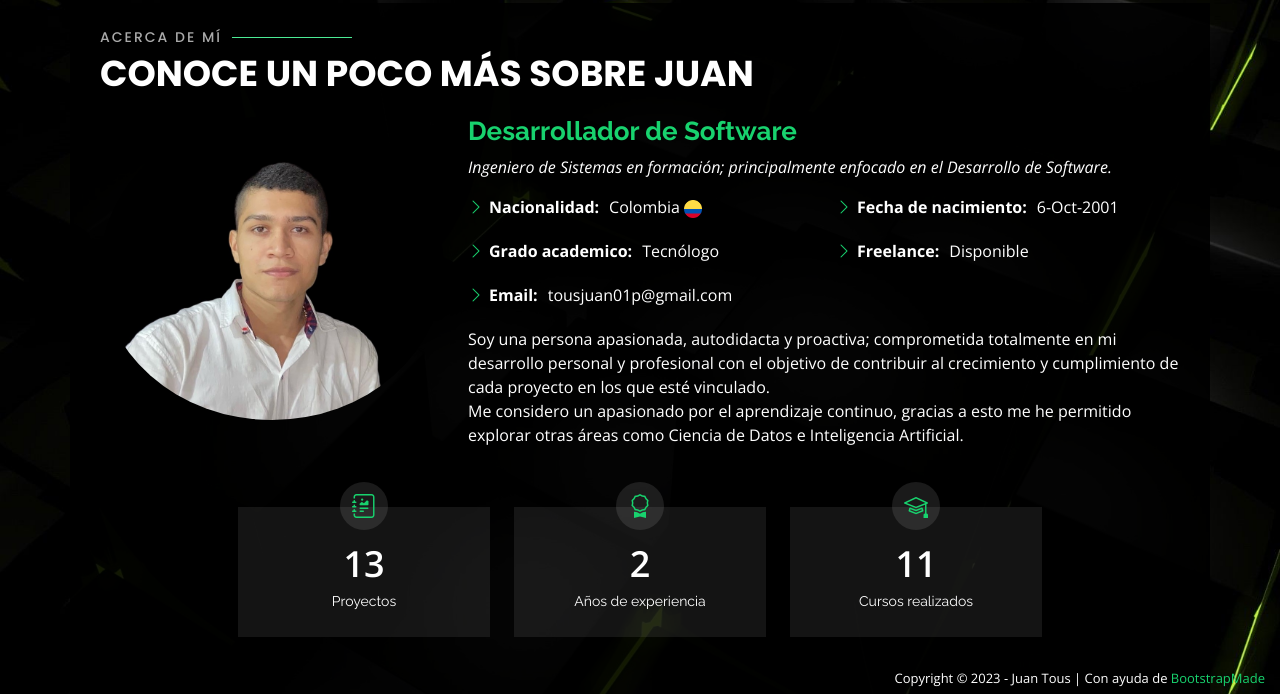
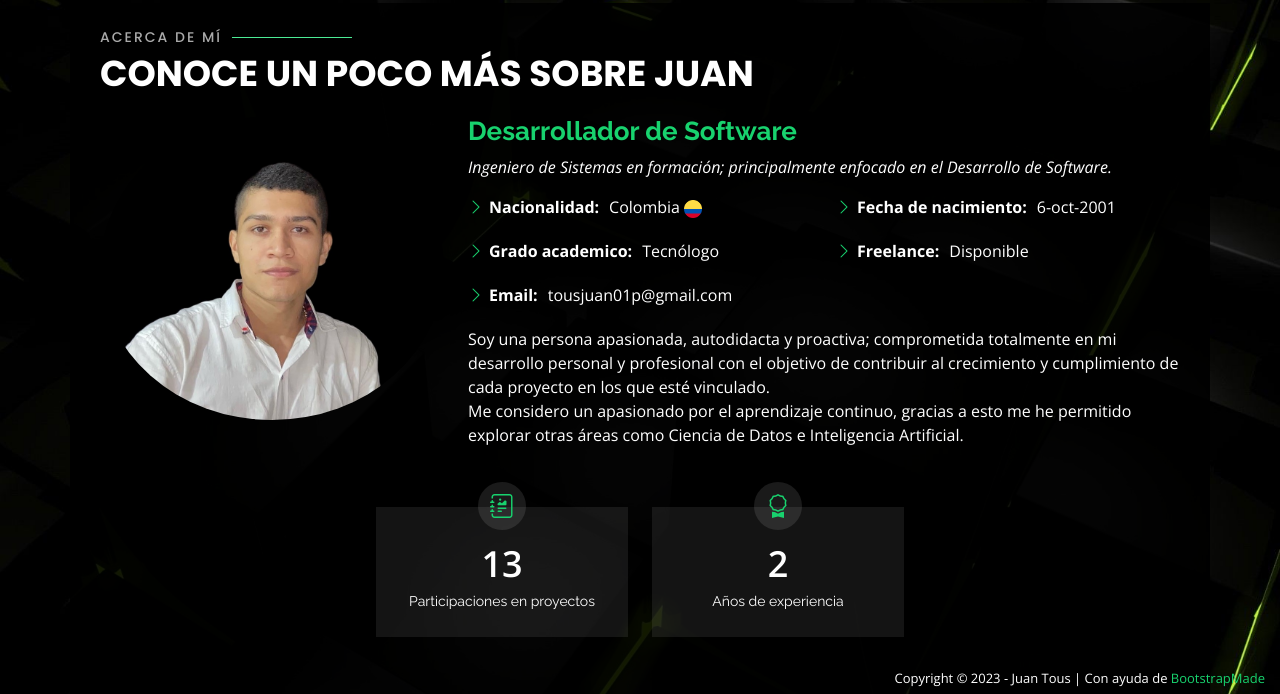
Before and after one commit to JuanTous/JuanTous.github.io, a plain HTML site: page home.html in a window 1280 px wide. Both pictures are taken after a click on the link "Acerca de mí". Shown: the part 97-791 px from the top of the page. Drawn offline with nearby package versions, Linux system fonts and the light colour scheme.

Commit message:
Commented recommendations section

```diff
--- a/home.html
+++ b/home.html
@@ -107,7 +107,7 @@
             </div>
             <div class="col-lg-6">
               <ul>
-                <li><i class="bi bi-chevron-right"></i> <strong>Fecha de nacimiento:</strong> <span>6-Oct-2001</span></li>
+                <li><i class="bi bi-chevron-right"></i> <strong>Fecha de nacimiento:</strong> <span>6-oct-2001</span></li>
                 <li><i class="bi bi-chevron-right"></i> <strong>Freelance:</strong> <span>Disponible</span></li>
               </ul>
             </div>
@@ -135,7 +135,7 @@
             <i class="bi bi-journal-richtext"></i>
             <span data-purecounter-start="0" data-purecounter-end="13" data-purecounter-duration="1"
               class="purecounter"></span>
-            <p>Proyectos</p>
+            <p>Participaciones en proyectos</p>
           </div>
         </div>
 
@@ -149,14 +149,14 @@
           </div>
         </div>
 
-        <div class="col-lg-3 col-md-6 mt-5 mt-lg-0">
+        <!-- <div class="col-lg-3 col-md-6 mt-5 mt-lg-0">
           <div class="count-box">
             <i class="bi bi-mortarboard"></i>
             <span data-purecounter-start="0" data-purecounter-end="11" data-purecounter-duration="1"
               class="purecounter"></span>
             <p>Cursos realizados</p>
           </div>
-        </div>
+        </div> -->
 
       </div>
 
@@ -445,7 +445,7 @@
     </div>
   </section><!-- End Resume Section -->
 
-  <!-- ======= Services Section ======= -->
+  <!-- ======= Services Section =======
   <section id="services" class="services">
     <div class="container">
 
@@ -506,7 +506,7 @@
       </div>
 
     </div>
-  </section><!-- End Services Section -->
+  </section> End Services Section -->
 
   <!-- ======= Portfolio Section ======= -->
   <section id="portfolio" class="portfolio">
```
